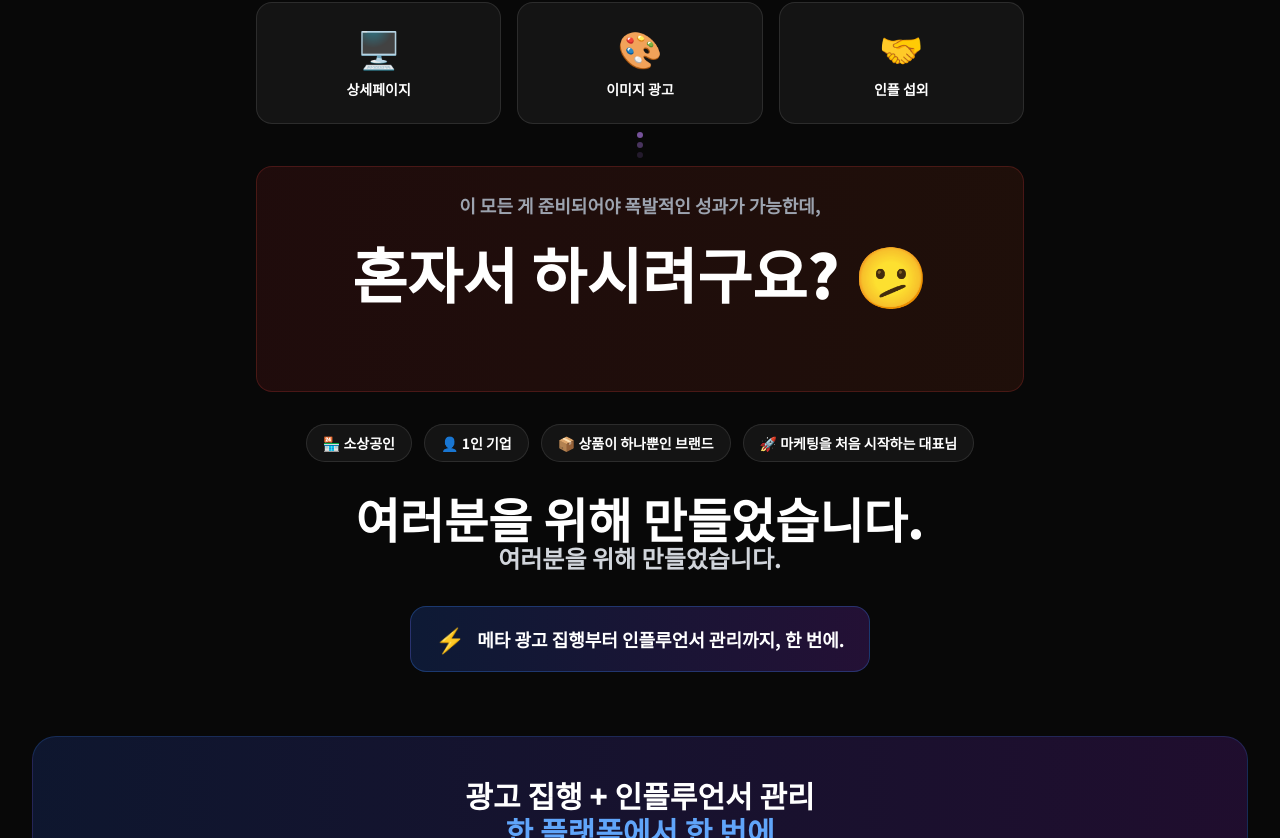
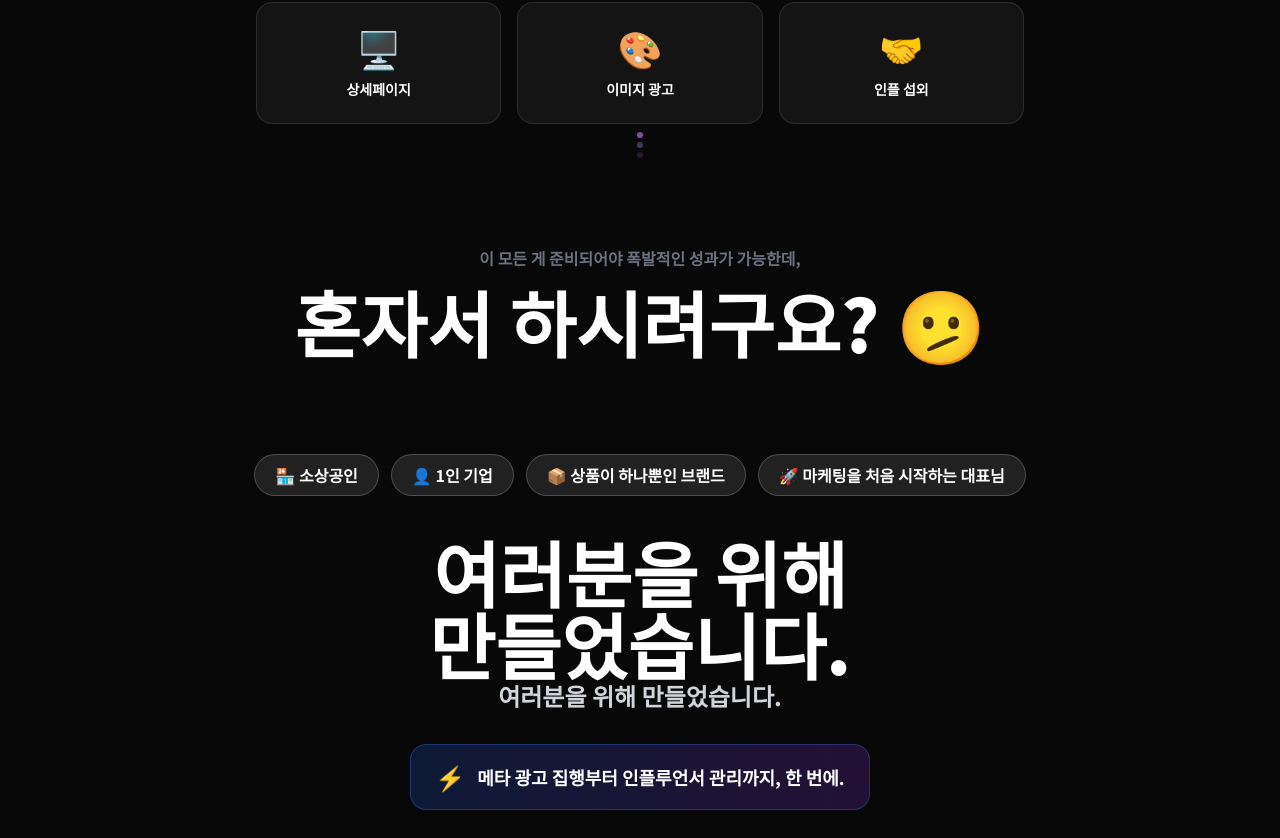
Before and after one commit to hagojob101-home/seeding-platform, a Next.js app: page / in a window 1280 px wide. Shown: the part 1402-2240 px from the top of the page. Built offline with nearby package versions, Linux system fonts and the light colour scheme.

Commit message:
임팩트 문구 크게 + 타겟 태그 강조

```diff
--- a/pages/index.js
+++ b/pages/index.js
@@ -160,20 +160,20 @@ export default function Home() {
                 <div className="w-1.5 h-1.5 rounded-full bg-purple-400/15"></div>
               </div>
             </div>
-            <div className="text-center bg-gradient-to-r from-red-900/20 to-orange-900/20 border border-red-500/20 rounded-2xl p-6">
-              <p className="text-gray-400 text-lg font-bold mb-6">이 모든 게 준비되어야 폭발적인 성과가 가능한데,</p>
-              <p className="text-4xl md:text-6xl font-black text-white mb-16 break-keep leading-tight">혼자서 하시려구요? 🫤</p>
+            <div className="mt-20 mb-8 text-center">
+              <p className="text-gray-500 text-base font-semibold mb-4">이 모든 게 준비되어야 폭발적인 성과가 가능한데,</p>
+              <p className="text-5xl md:text-7xl font-black text-white break-keep leading-tight">혼자서 하시려구요? 🫤</p>
             </div>
           </div>
 
           {/* 블럭 3 - 타겟 + CTA */}
-          <div className="text-center mb-16 mt-8">
-            <div className="flex flex-wrap justify-center gap-3 mb-8">
+          <div className="text-center mb-16 mt-24">
+            <div className="flex flex-wrap justify-center gap-3 mb-10">
               {['🏪 소상공인', '👤 1인 기업', '📦 상품이 하나뿐인 브랜드', '🚀 마케팅을 처음 시작하는 대표님'].map((item, i) => (
-                <span key={i} className="bg-white/5 border border-white/10 rounded-full px-4 py-2 text-white text-sm font-semibold">{item}</span>
+                <span key={i} className="bg-white/10 border border-white/20 rounded-full px-5 py-2 text-white text-base font-bold">{item}</span>
               ))}
             </div>
-            <p className="text-3xl md:text-5xl font-black text-white mt-6 break-keep">여러분을 위해 만들었습니다.</p>
+            <p className="text-5xl md:text-7xl font-black text-white mt-8 break-keep leading-tight">여러분을 위해<br/>만들었습니다.</p>
             <p className="text-gray-300 text-xl md:text-2xl font-bold mb-8">여러분을 위해 만들었습니다.</p>
             <div className="inline-flex items-center gap-3 bg-gradient-to-r from-blue-600/20 to-purple-600/20 border border-blue-500/30 rounded-2xl px-6 py-4">
               <span className="text-2xl">⚡</span>
```
